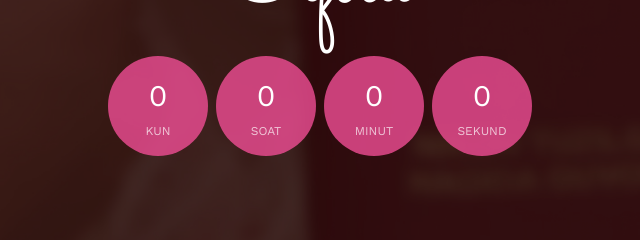
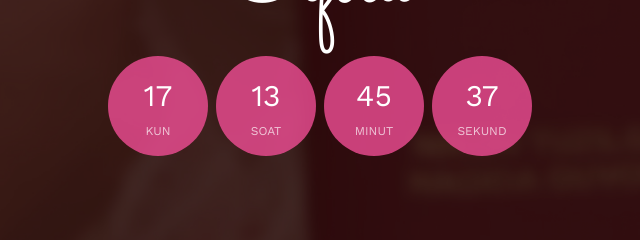
Before and after one commit to asehrli/alam, a plain HTML site: page index.html in a window 1280 px wide. Shown: the part 549-789 px from the top of the page, 320-960 px from the left. Drawn offline with nearby package versions, Linux system fonts and the light colour scheme; files whose address does not match are found by name; a web font is replaced by a local one.

Commit message:
initial commit

```diff
--- a/index.html
+++ b/index.html
@@ -380,7 +380,7 @@
 <script src="js/main.js"></script>
 
 <script>
-    var d = new Date(2025, 11, 7, 21, 0, 0);
+    var d = new Date(2025, 11, 28, 21, 0, 0);
 
     console.log(d);
 
```
